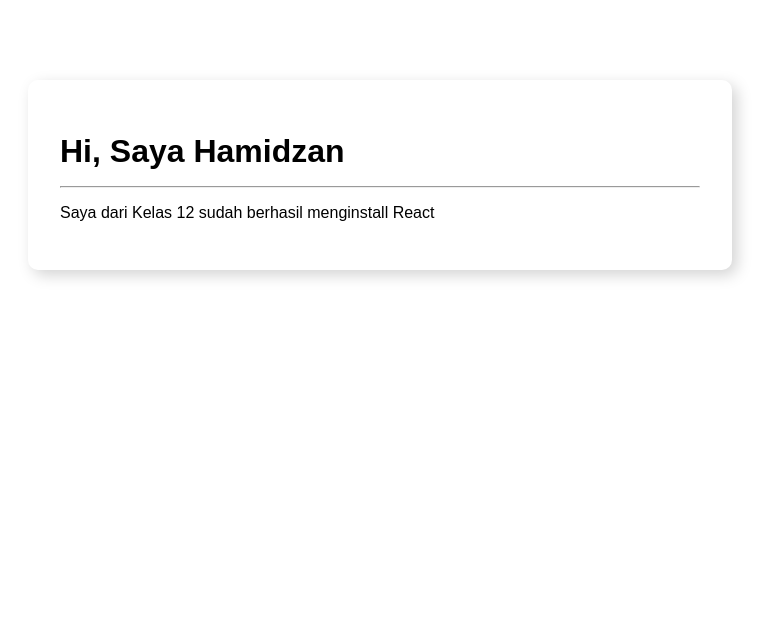
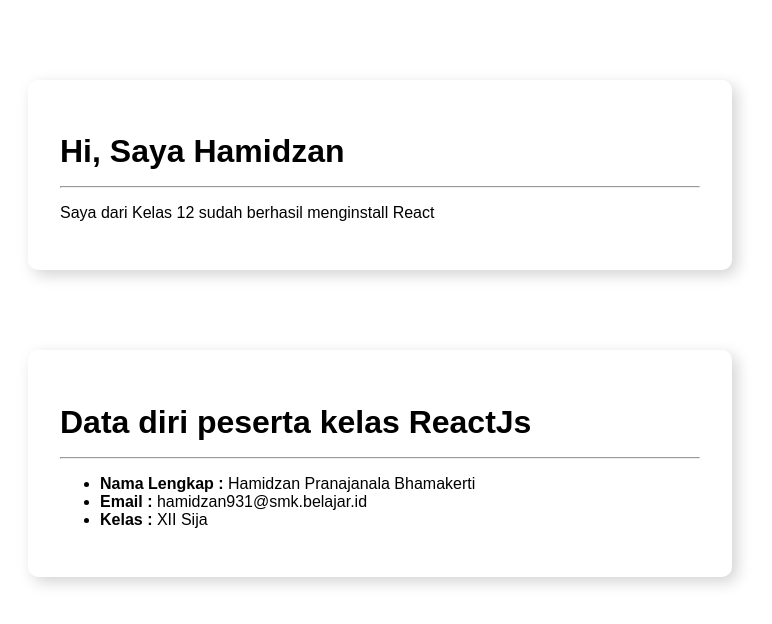
Before and after one commit to haempebe/tugas-reactjs-hamidzan, a React (Create React App) app: page / in a window 1280 px wide. Shown: the top 624 px of the page, without its empty margins (260-1032 px from the left). Built offline with nearby package versions, Linux system fonts and the light colour scheme.

Commit message:
fix : edit Tugas pertama to tugas6 and adding tugas7

```diff
--- a/src/App.js
+++ b/src/App.js
@@ -1,11 +1,17 @@
 import React from "react";
 import "./App.css";
-import TugasPertama from "./Tugas/TugasPertama";
+import Tugas6 from "./Tugas6/Tugas6";
+import Tugas7 from "./Tugas7/Tugas7";
 
 function App() {
   return (
     <div className="App">
-      <TugasPertama name="Hamidzan" />
+      <Tugas6 name="Hamidzan" />
+      <Tugas7
+        namaLengkap="Hamidzan Pranajanala Bhamakerti"
+        email="hamidzan931@smk.belajar.id"
+        kelas="XII Sija"
+      />
     </div>
   );
 }
--- a/src/Tugas/TugasPertama.js
+++ b/src/Tugas6/Tugas6.js
@@ -1,10 +1,10 @@
 import React from "react";
 
-function TugasPertama(props) {
+function Tugas6(props) {
   return (
     <div className="box">
       <h1 className="title">Hi, Saya {props.name}</h1>
-      <hr></hr>
+      <hr />
       <p className="paragraph">
         Saya dari Kelas 12 sudah berhasil menginstall React
       </p>
@@ -12,4 +12,4 @@ function TugasPertama(props) {
   );
 }
 
-export default TugasPertama;
+export default Tugas6;
--- /dev/null
+++ b/src/Tugas7/Tugas7.js
@@ -0,0 +1,26 @@
+import React from "react";
+
+function Tugas7(props) {
+  return (
+    <div className="box">
+      <h1 className="title">Data diri peserta kelas ReactJs</h1>
+      <hr />
+      <ul className="paragraph">
+        <li>
+          <strong>Nama Lengkap : </strong>
+          {props.namaLengkap}
+        </li>
+        <li>
+          <strong>Email : </strong>
+          {props.email}
+        </li>
+        <li>
+          <strong>Kelas : </strong>
+          {props.kelas}
+        </li>
+      </ul>
+    </div>
+  );
+}
+
+export default Tugas7;
```
